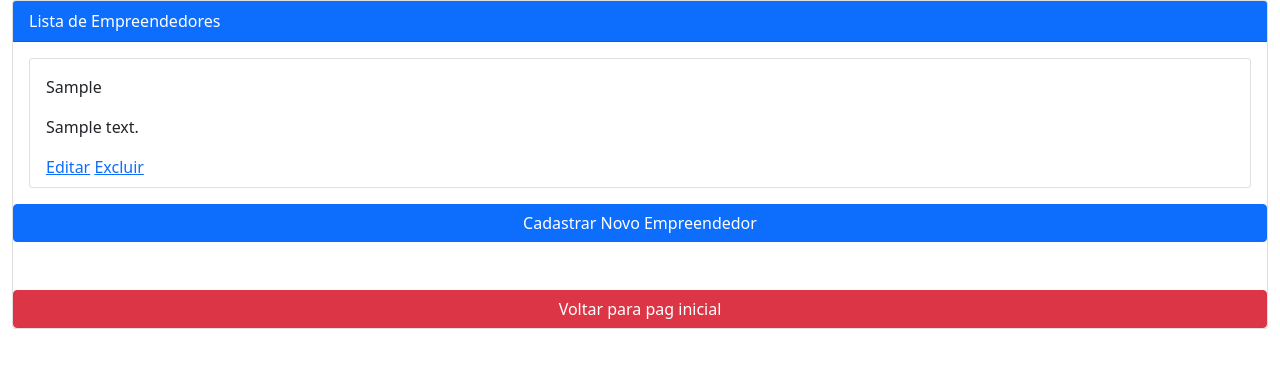
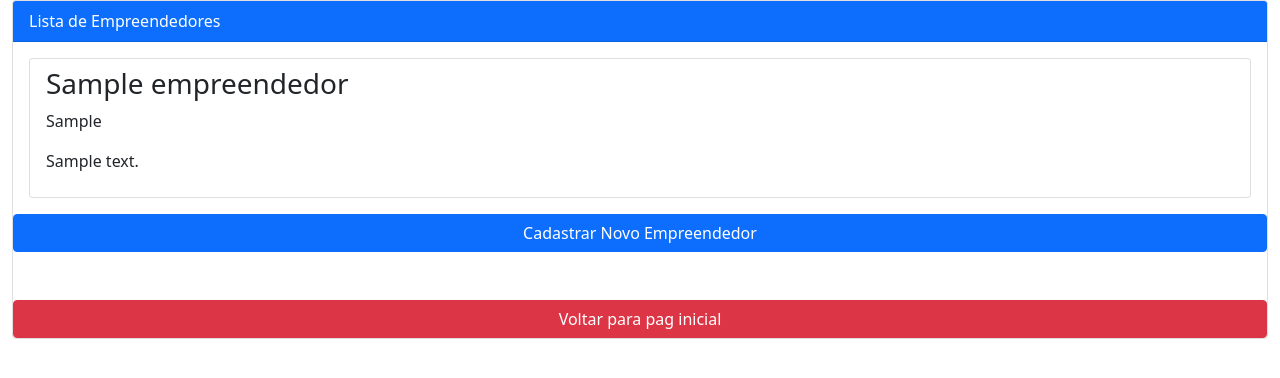
Before and after one commit to Joaquim-Renato/transNoTrampo, a Django app: page /empreendedores/ in a window 1280 px wide. Shown: the top 378 px of the page. Run offline with Django 3.2, Linux system fonts and the light colour scheme; tables that the repository leaves empty hold one stand-in row (values such as "Sample post").

Commit message:
estamos chegando la

```diff
--- a/empreendedores/models.py
+++ b/empreendedores/models.py
@@ -14,4 +14,4 @@
     data_cadastro = models.DateTimeField(auto_now_add=True)
 
     def __str__(self):
-        return self.nome  # Exibindo o cpf do usuário (Empreendedor)
+        return self.nome  # Exibindo o nome do usuário (Empreendedor)
--- a/empreendedores/templates/index.html
+++ b/empreendedores/templates/index.html
@@ -26,7 +26,7 @@
         <div class="d-flex justify-content-center gap-3 mt-4">
             <a href="cadastrar/" class="btn btn-secondary">Cadastrar seus serviços</a>
             <a href="login/" class="btn btn-warning">Já tenho cada quero logar</a>
-            <a href="lista/" class="btn btn-primary">Ver os serviços disponíveis</a>
+            <a href="empreendedores/" class="btn btn-primary">Ver os serviços disponíveis</a>
             <a href="/" class="btn btn-warning">Voltar</a>
         </div>
     </div>
--- a/empreendedores/templates/lista.html
+++ b/empreendedores/templates/lista.html
@@ -30,12 +30,11 @@
 
                     <li class="list-group-item">
 
-                            <h3>{{ empreendedor.user.username }}</h3>
+                            <h3>{{ empreendedor.nome }}</h3>
                             <p>{{ empreendedor.servico }}</p>
                             <p>{{ empreendedor.descricao }}</p>
-                            <a href="{% url 'edit_empreendedor' empreendedor.id %}">Editar</a>
-                            <a href="{% url 'delete_empreendedor' empreendedor.id %}">Excluir</a>
-                        </li>
+
+                    </li>
 
                 {% endfor %}
             </ul>
--- a/empreendedores/urls.py
+++ b/empreendedores/urls.py
@@ -6,7 +6,9 @@
 urlpatterns = [
     path('', views.index, name='index'),
     path('cadastrar/', views.cadastrar_empreendedor, name='cadastrar_empreendedor'),
-    path('login/', views.login, name='login'),
+    path('login/', views.login_view, name='login'),
+    path('logout/', views.logout_view, name="logout"),
+    path('perfil/', views.perfil_empreendedor, name='perfil_empreendedor'),
     path('empreendedores/', views.lista_empreendedores, name='lista_empreendedores'),
     path('editar/<int:id>/', views.edit_empreendedor, name='edit_empreendedor'),
     path('delete/<int:id>/', views.delete_empreendedor, name='delete_empreendedor'),
--- a/empreendedores/views.py
+++ b/empreendedores/views.py
@@ -1,10 +1,12 @@
 from django.shortcuts import render, redirect, get_object_or_404
 from django.contrib.auth import login, authenticate
+from django.contrib.auth.decorators import login_required
 from django.contrib import messages
 from .models import Empreendedor
 from .forms import EmpreendedorForm
 from django.http import HttpResponse
 from .utils import criptografia
+from hashlib import sha256
 
 
 def cadastrar_empreendedor(request):
@@ -40,6 +42,62 @@
     # O formulário estará sempre inicializado antes de renderizar o template
     return render(request, "cadastrar.html", {"form": formulario})
 
+
+
+def login_view(request):
+    if request.method == "POST":
+        email = request.POST.get('email')
+        senha = request.POST.get('senha')
+        try:
+            # Verifica se o email existe
+            empreendedor = Empreendedor.objects.get(email=email)
+
+            # Valida a senha criptografada
+            if verificar_senha(senha, empreendedor.senha):
+                # Cria a sessão do usuário (você pode usar `request.session`)
+                request.session["empreendedor_id"] = empreendedor.id
+                messages.success(request, "Login realizado com sucesso!")
+
+                # Redireciona para o perfil do empreendedor
+                return redirect('perfil_empreendedor')  # Redireciona para a página de perfil
+            else:
+                messages.error(request, "Senha incorreta.")
+        except Empreendedor.DoesNotExist:
+            messages.error(request, "E-mail não encontrado.")
+
+    return render(request, "login.html")
+
+from hashlib import sha256
+
+def verificar_senha(senha_informada, senha_armazenada):
+    # Aplica o mesmo método de criptografia
+    senha_criptografada = sha256(senha_informada.encode()).hexdigest()
+    return senha_criptografada == senha_armazenada
+
+def home_view(request):
+    empreendedor_id = request.session.get("empreendedor_id")
+    if not empreendedor_id:
+        return redirect("login")  # Redireciona para o login se não estiver logado
+
+    # Pegue os dados do empreendedor, se necessário
+    empreendedor = Empreendedor.objects.get(id=empreendedor_id)
+    return render(request, "home.html", {"empreendedor": empreendedor})
+
+
+def logout_view(request):
+    if "empreendedor_id" in request.session:
+        del request.session["empreendedor_id"]  # Remove a sessão
+    messages.success(request, "Logout realizado com sucesso.")
+    return redirect("login")
+
+
+@login_required
+def perfil_empreendedor(request):
+    # Obter o empreendedor com base no ID do usuário logado
+    empreendedor = Empreendedor.objects.get(user=request.user)
+
+    # Passa as informações do empreendedor para o template
+    return render(request, 'perfil.html', {'empreendedor': empreendedor})
 
 
 def lista_empreendedores(request):
```
Also changed, not shown: empreendedores/templates/login.html (+16 -2 lines), empreendedores/templates/perfil.html (added, +19 -0 lines), README.md.
